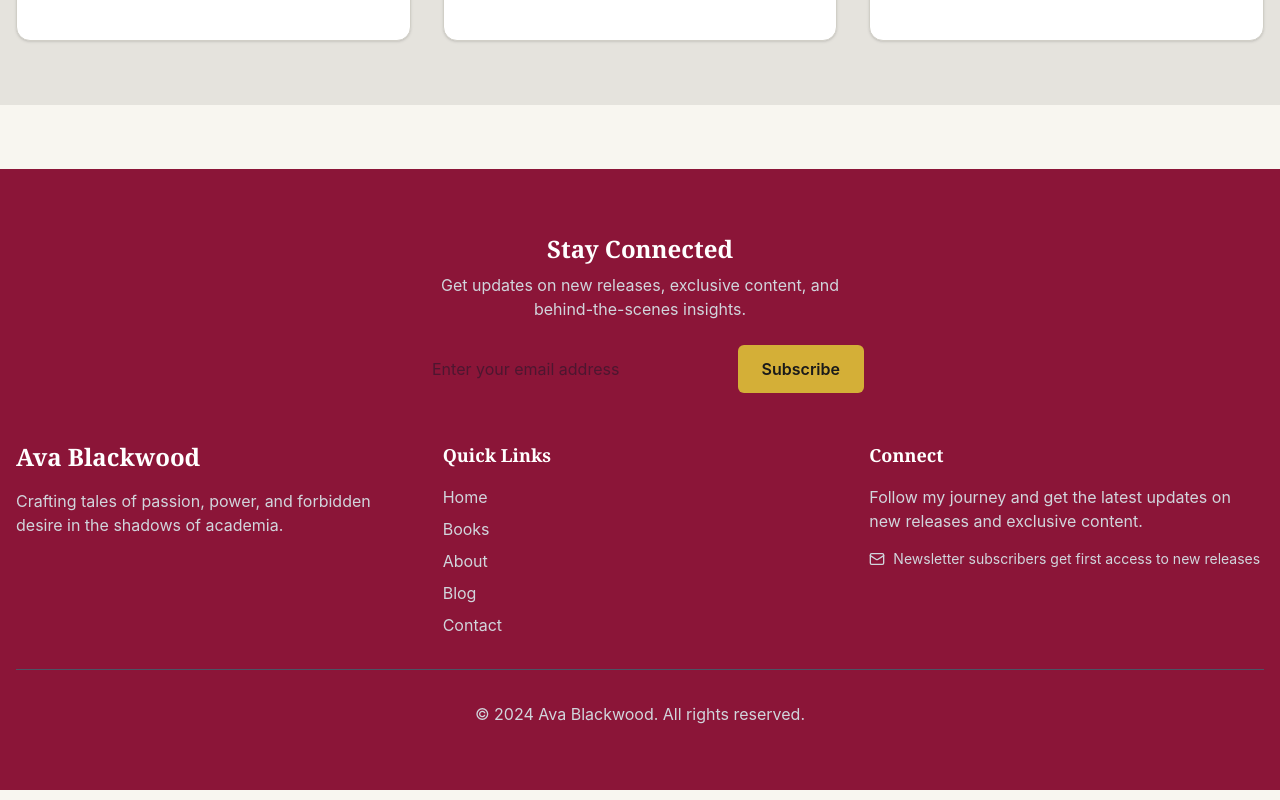
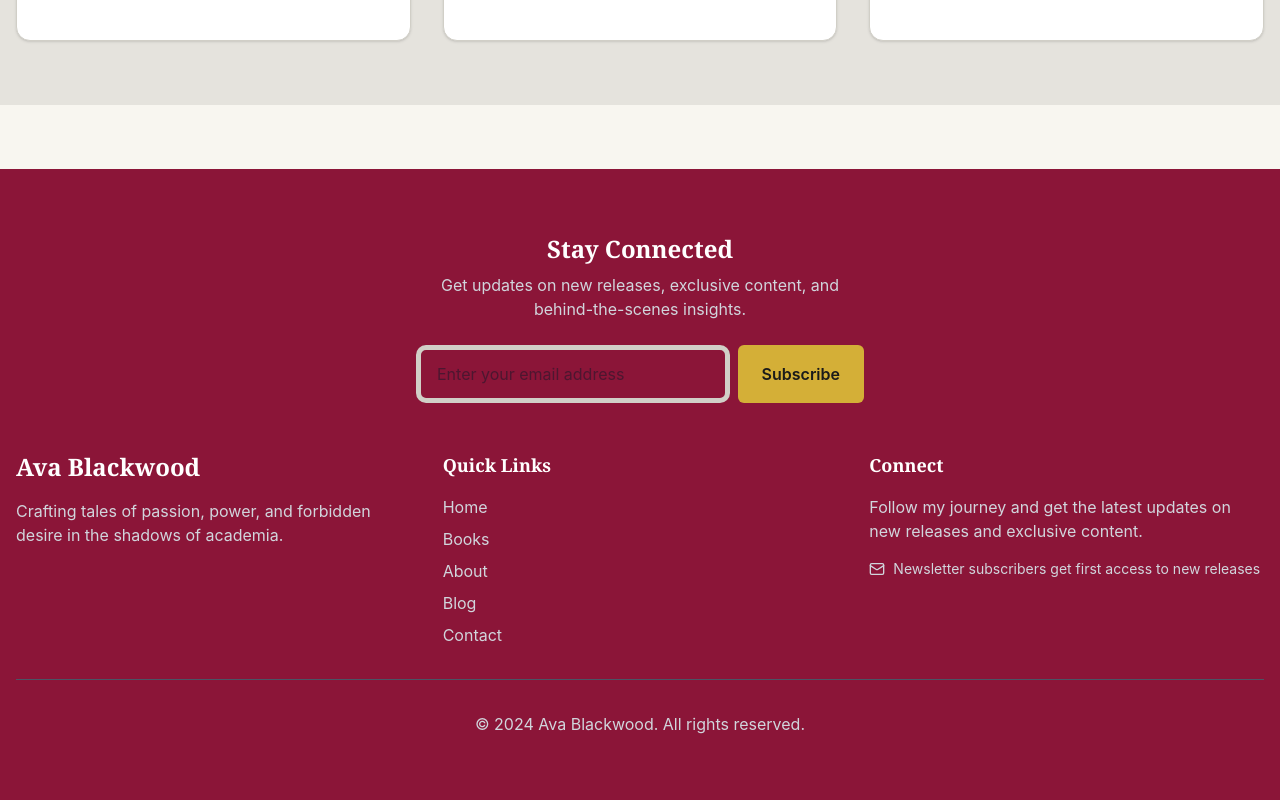
Before and after one commit to maxs2023/ava-blackwood-website, a React (Vite) app: page / in a window 1280 px wide. Shown: the part 1250-2050 px from the top of the page. Built offline with nearby package versions, Linux system fonts and the light colour scheme.

Commit message:
change color

```diff
--- a/src/App.jsx
+++ b/src/App.jsx
@@ -206,7 +206,7 @@ const NewsletterSignup = ({ variant, className }) => {
               value={email}
               onChange={(e) => setEmail(e.target.value)}
               required
-              className="flex-1 px-4 py-3 rounded-lg text-gray-900 border-0 focus:ring-2 focus:ring-accent"
+              className="flex-1 px-4 py-3 rounded-lg text-gray-900 border-5 focus:ring-2 focus:ring-accent"
               placeholder="Enter your email address"
             />
             <button
```
